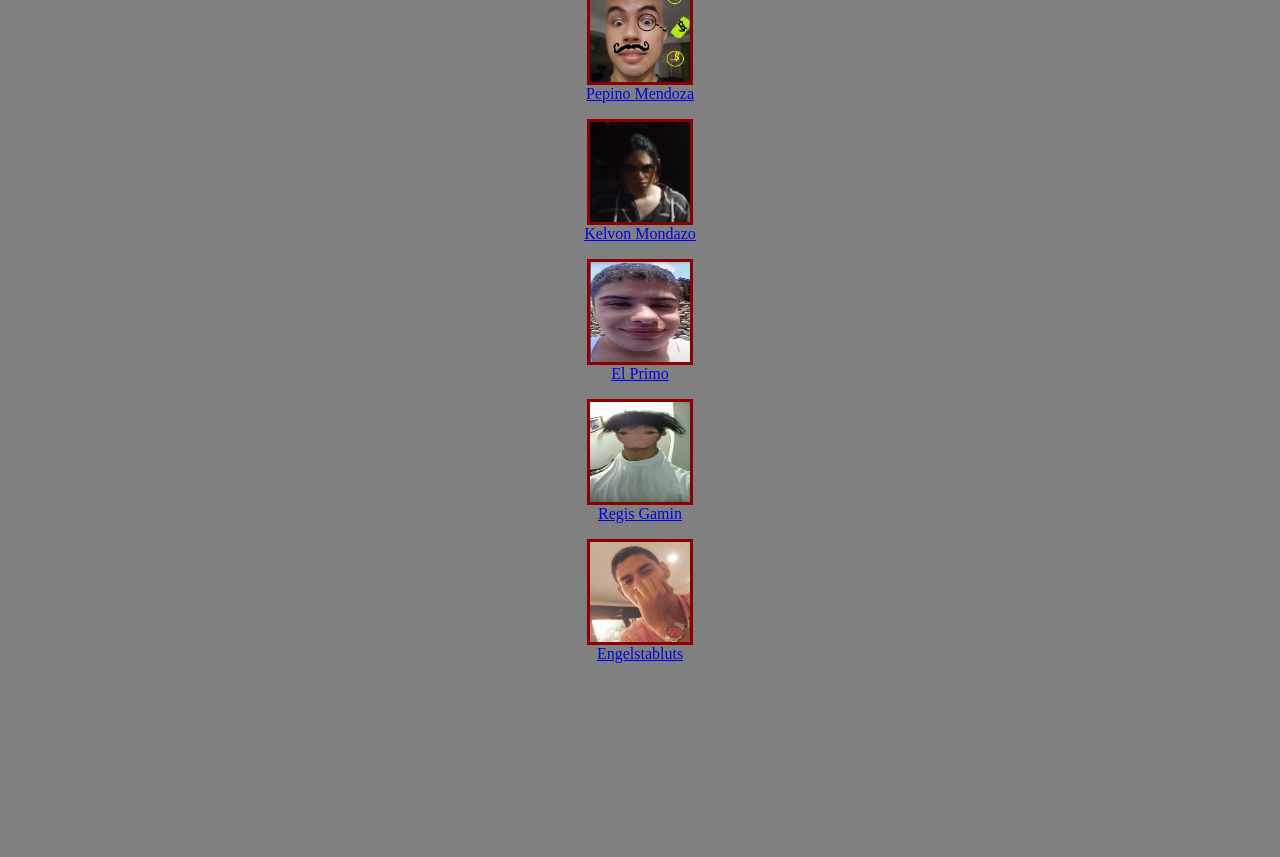
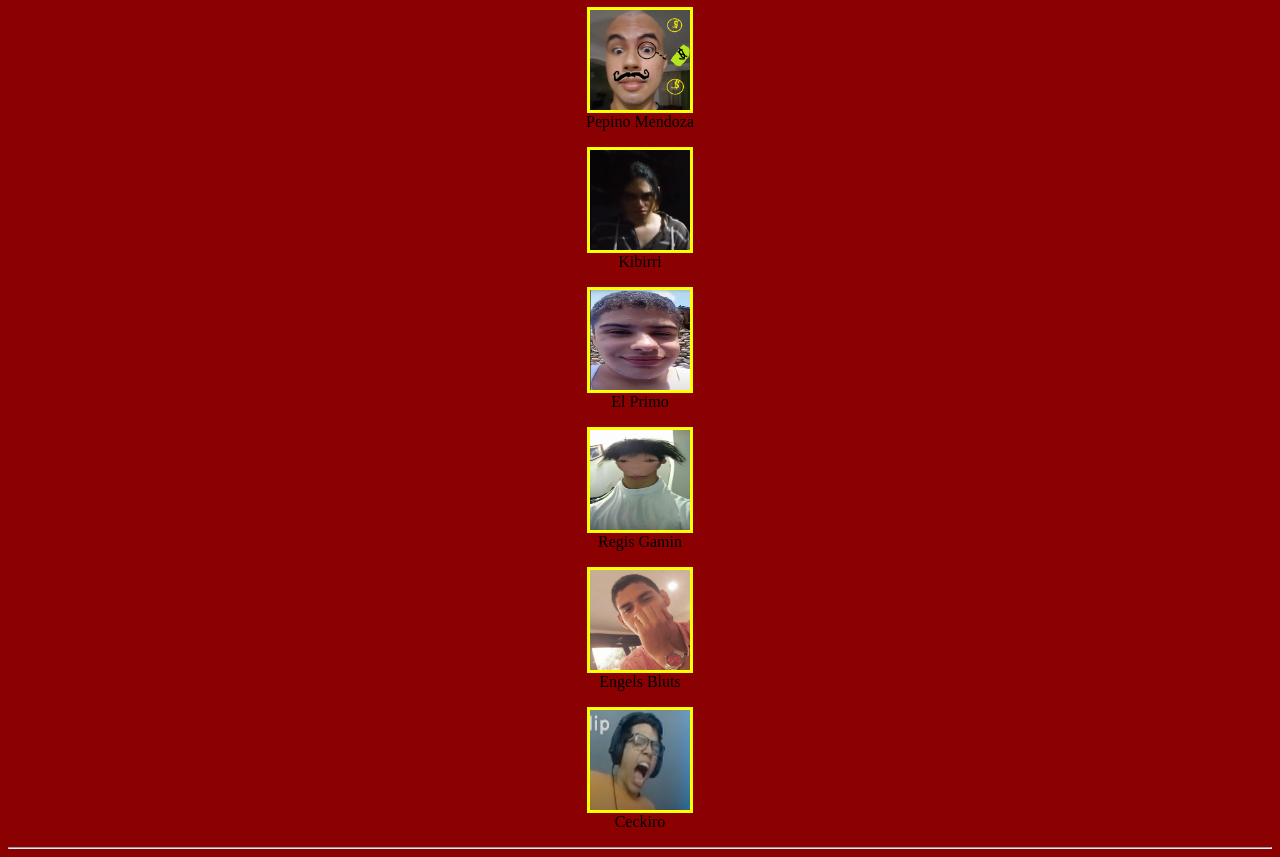
Before and after one commit to Reserath/Reserath.github.io, a plain HTML site: page index.html in a window 1280 px wide. Shown: the part 460-1317 px from the top of the page. Before the commit the page ends 1139 px from the top, so only its background shows below. Drawn offline with Linux system fonts and the light colour scheme.

Commit message:
actualizacion grande del creppypasta 2 y actualizacion en general de la pagina

```diff
--- a/index.html
+++ b/index.html
@@ -3,7 +3,7 @@
 <head>
 <title>Inicio</title>
 </head>
-<body style="background-color:grey;color:white;">
+<body style="background-color:darkred;color:black;">
 <hr>
 <h1>Bienvenido a mi Blog</H1>
 <p>
@@ -16,18 +16,19 @@ Hola internauta mi nombre es Diego, esta es mi pagina de entrenamiento de desarr
 Las historias que contare a travez de otras secciones de mi Blog son llamadas o mejor conocidas como Creepypastas, si no estas familiarizado con el termino lo explicare resumidamente:
 <br>Los creepypastas son historias normalmente cortas enfocadas al terror que son recogidas y compartidas en Internet como en foros, blogs o videos de Youtube, un ejemplo seria Slenderman el cual posiblemente es el personaje mas famoso que provenga de un creepypasta, Aqui te dejo mas<a href="https://psicologiaymente.com/cultura/que-es-creepypasta"> Informacion </a>  si estas interesado.
 </p>
+<hr>
 <h2>Creepypastas</H2>
 <li>
 <a href="index1.html"> Historia Morsa y Chupajarra(Sin terminar) </a>
 </li>
 <li>
-<a href="index2.html"> Historia de la "Kwai Desune"
-</li
+<a href="index2.html"> Historia de la "Kwai Desune" </a>
+</li>
 <hr>
 <center> <h1>Colaboradores<h1> </center>
 <center>
 <figure>
-<img src="pp.jpg" width="100" height="100" style="border: 3px solid darkred">
+<img src="pp.jpg" width="100" height="100" style="border: 3px solid yellow">
 <figcaption>
 Pepino Mendoza
 </figcaption>
@@ -35,15 +36,15 @@ Pepino Mendoza
 </center>
 <center>
 <figure>
-<img src="kirribida.png" width="100" height="100" style="border: 3px solid darkred">
+<img src="kirribida.png" width="100" height="100" style="border: 3px solid yellow">
 <figcaption>
-Kelvon Mondazo
+Kibirri
 </figcaption>
 </figure>
 </center>
 <center>
 <figure>
-<img src="primo.png" width="100" height="100" style="border: 3px solid darkred">
+<img src="primo.png" width="100" height="100" style="border: 3px solid yellow">
 <figcaption>
 El Primo
 </figcaption>
@@ -51,7 +52,7 @@ El Primo
 </center>
 <center>
 <figure>
-<img src="regis.jpg" width="100" height="100" style="border: 3px solid darkred">
+<img src="regis.jpg" width="100" height="100" style="border: 3px solid yellow">
 <figcaption>
 Regis Gamin
 </figcaption>
@@ -59,11 +60,20 @@ Regis Gamin
 </center>
 <center>
 <figure>
-<img src="engeltablu.jpg" width="100" height="100" style="border: 3px solid darkred">
+<img src="engeltablu.jpg" width="100" height="100" style="border: 3px solid yellow">
 <figcaption>
-Engelstabluts
+Engels Bluts
 </figcaption>
 </figure>
 </center>
+<center>
+<figure>
+<img src="ceckiro.jpg" width="100" height="100" style="border: 3px solid yellow">
+<figcaption>
+Ceckiro
+</figcaption>
+</figure>
+</center>
+<hr>
 </body>
 </html>
```
Also changed, not shown: index1.html (+2 -2 lines), index2.html (+22 -2 lines), Dibasa.jpg (added), ceckiro.jpg (added), kwai.jpg (added).
